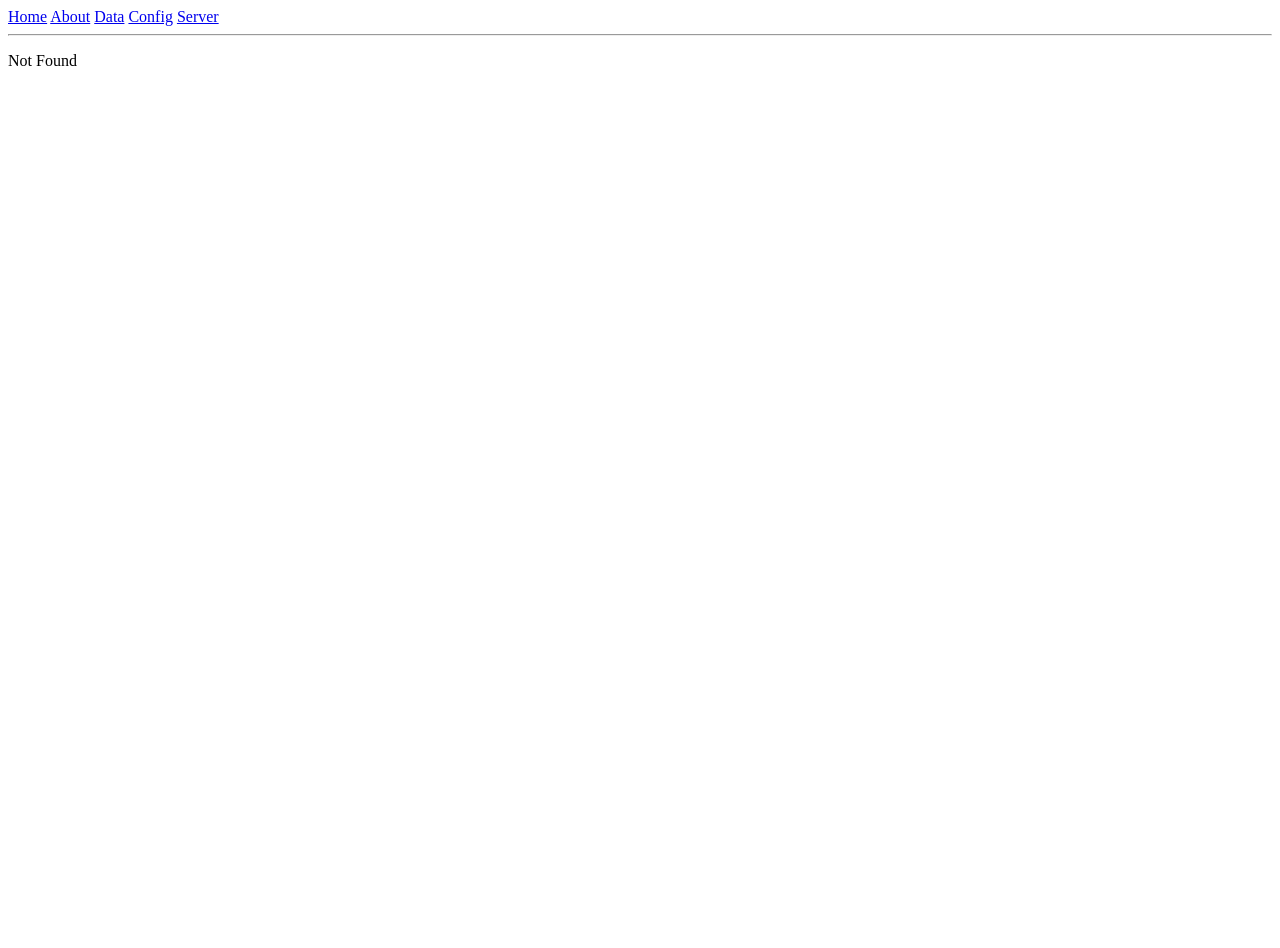
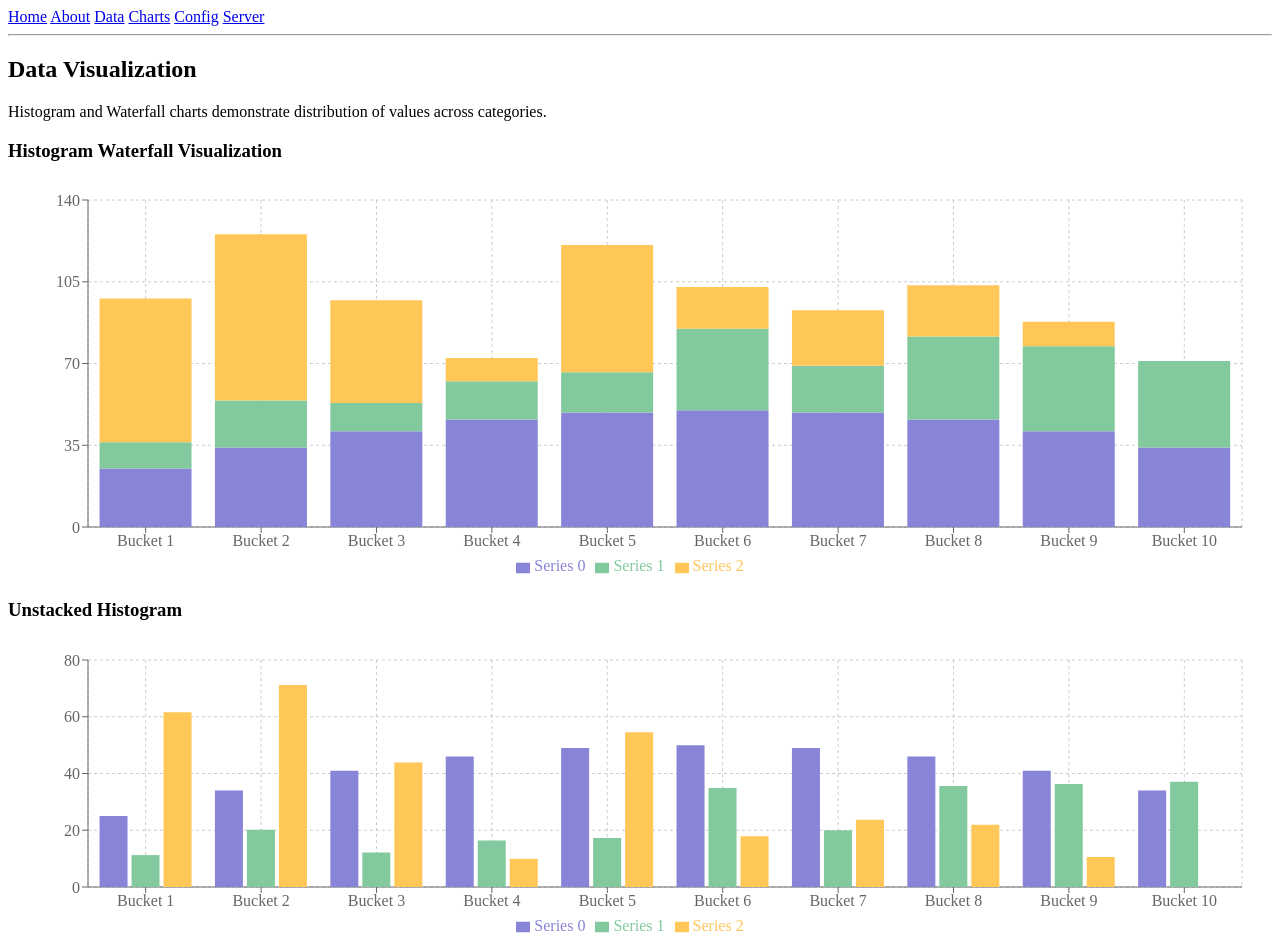
Before and after one commit to getong/tauri_workspace_example, a React (Vite) app in the folder tauri_react_example/: page /charts in a window 1280 px wide. Before the commit this address had no page. Before the commit the page ends 800 px from the top, so only its background shows below. Built offline with nearby package versions, Linux system fonts and the light colour scheme.

Commit message:
add recharts

```diff
--- a/tauri_react_example/package.json
+++ b/tauri_react_example/package.json
@@ -18,6 +18,7 @@
     "cannon-es": "^0.20.0",
     "react": "^19.1.0",
     "react-dom": "^19.1.0",
+    "recharts": "^2.15.3",
     "tailwindcss": "^4.1.7",
     "three": "^0.176.0"
   },
--- /dev/null
+++ b/tauri_react_example/src/components/HistogramWaterfall.tsx
@@ -0,0 +1,161 @@
+import { useState, useEffect } from "react";
+import {
+  BarChart,
+  Bar,
+  XAxis,
+  YAxis,
+  CartesianGrid,
+  Tooltip,
+  Legend,
+  ResponsiveContainer,
+} from "recharts";
+
+interface HistogramWaterfallProps {
+  className?: string;
+}
+
+// Generate random data for the histogram waterfall
+const generateData = (numBuckets: number, numSeries: number) => {
+  const data = [];
+
+  // Create time series with random distributions
+  for (let i = 0; i < numBuckets; i++) {
+    const entry: Record<string, any> = {
+      bucket: `Bucket ${i + 1}`,
+    };
+
+    // Generate series data with varying distributions
+    for (let j = 0; j < numSeries; j++) {
+      // Create different patterns for each series
+      if (j === 0) {
+        // Normal-ish distribution
+        const center = numBuckets / 2;
+        const distance = Math.abs(i - center);
+        entry[`series${j}`] = Math.max(0, 50 - distance * distance);
+      } else if (j === 1) {
+        // Increasing trend with noise
+        entry[`series${j}`] = Math.max(0, i * 3 + Math.random() * 20);
+      } else {
+        // Random values with bias based on bucket
+        entry[`series${j}`] = Math.max(
+          0,
+          (numBuckets - i) * Math.random() * 10,
+        );
+      }
+    }
+
+    data.push(entry);
+  }
+
+  return data;
+};
+
+const HistogramWaterfall = ({ className = "" }: HistogramWaterfallProps) => {
+  const [data, setData] = useState<any[]>([]);
+  const [seriesCount] = useState(3); // Reduced for better performance
+
+  useEffect(() => {
+    console.log("Generating chart data");
+    // Generate initial data
+    const initialData = generateData(10, seriesCount);
+    console.log("Data generated:", initialData);
+    setData(initialData);
+  }, [seriesCount]);
+
+  // Create array of series names for the chart
+  const seriesNames = Array.from(
+    { length: seriesCount },
+    (_, i) => `series${i}`,
+  );
+
+  // Generate a color for each series
+  const getColor = (index: number) => {
+    const colors = [
+      "#8884d8",
+      "#82ca9d",
+      "#ffc658",
+      "#ff7300",
+      "#0088fe",
+      "#00C49F",
+      "#FFBB28",
+      "#FF8042",
+      "#a4de6c",
+      "#d0ed57",
+    ];
+    return colors[index % colors.length];
+  };
+
+  console.log("Rendering HistogramWaterfall with data length:", data.length);
+
+  if (data.length === 0) {
+    return (
+      <div className="flex items-center justify-center h-64">
+        Loading chart data...
+      </div>
+    );
+  }
+
+  return (
+    <div
+      className={`flex flex-col ${className}`}
+      style={{ width: "100%", height: "100%" }}
+    >
+      <div className="bg-white p-4 rounded-lg shadow mb-4">
+        <h3 className="text-lg font-medium mb-2">
+          Histogram Waterfall Visualization
+        </h3>
+        <div style={{ width: "100%", height: 400 }}>
+          <ResponsiveContainer width="100%" height="100%">
+            <BarChart
+              data={data}
+              margin={{ top: 20, right: 30, left: 20, bottom: 5 }}
+            >
+              <CartesianGrid strokeDasharray="3 3" />
+              <XAxis dataKey="bucket" />
+              <YAxis />
+              <Tooltip />
+              <Legend />
+              {seriesNames.map((series, index) => (
+                <Bar
+                  key={series}
+                  dataKey={series}
+                  fill={getColor(index)}
+                  stackId="stack"
+                  name={`Series ${index}`}
+                />
+              ))}
+            </BarChart>
+          </ResponsiveContainer>
+        </div>
+      </div>
+
+      <div className="bg-white p-4 rounded-lg shadow">
+        <h3 className="text-lg font-medium mb-2">Unstacked Histogram</h3>
+        <div style={{ width: "100%", height: 300 }}>
+          <ResponsiveContainer width="100%" height="100%">
+            <BarChart
+              data={data}
+              margin={{ top: 20, right: 30, left: 20, bottom: 5 }}
+            >
+              <CartesianGrid strokeDasharray="3 3" />
+              <XAxis dataKey="bucket" />
+              <YAxis />
+              <Tooltip />
+              <Legend />
+              {seriesNames.map((series, index) => (
+                <Bar
+                  key={series}
+                  dataKey={series}
+                  fill={getColor(index)}
+                  name={`Series ${index}`}
+                />
+              ))}
+            </BarChart>
+          </ResponsiveContainer>
+        </div>
+      </div>
+    </div>
+  );
+};
+
+export default HistogramWaterfall;
--- a/tauri_react_example/src/routeTree.gen.ts
+++ b/tauri_react_example/src/routeTree.gen.ts
@@ -14,6 +14,7 @@ import { Route as rootRoute } from "./routes/__root";
 import { Route as ServerImport } from "./routes/server";
 import { Route as DataImport } from "./routes/data";
 import { Route as ConfigImport } from "./routes/config";
+import { Route as ChartsImport } from "./routes/charts";
 import { Route as AboutImport } from "./routes/about";
 import { Route as IndexImport } from "./routes/index";
 
@@ -34,6 +35,12 @@ const DataRoute = DataImport.update({
 const ConfigRoute = ConfigImport.update({
   id: "/config",
   path: "/config",
+  getParentRoute: () => rootRoute,
+} as any);
+
+const ChartsRoute = ChartsImport.update({
+  id: "/charts",
+  path: "/charts",
   getParentRoute: () => rootRoute,
 } as any);
 
@@ -67,6 +74,13 @@ declare module "@tanstack/react-router" {
       preLoaderRoute: typeof AboutImport;
       parentRoute: typeof rootRoute;
     };
+    "/charts": {
+      id: "/charts";
+      path: "/charts";
+      fullPath: "/charts";
+      preLoaderRoute: typeof ChartsImport;
+      parentRoute: typeof rootRoute;
+    };
     "/config": {
       id: "/config";
       path: "/config";
@@ -96,6 +110,7 @@ declare module "@tanstack/react-router" {
 export interface FileRoutesByFullPath {
   "/": typeof IndexRoute;
   "/about": typeof AboutRoute;
+  "/charts": typeof ChartsRoute;
   "/config": typeof ConfigRoute;
   "/data": typeof DataRoute;
   "/server": typeof ServerRoute;
@@ -104,6 +119,7 @@ export interface FileRoutesByFullPath {
 export interface FileRoutesByTo {
   "/": typeof IndexRoute;
   "/about": typeof AboutRoute;
+  "/charts": typeof ChartsRoute;
   "/config": typeof ConfigRoute;
   "/data": typeof DataRoute;
   "/server": typeof ServerRoute;
@@ -113,6 +129,7 @@ export interface FileRoutesById {
   __root__: typeof rootRoute;
   "/": typeof IndexRoute;
   "/about": typeof AboutRoute;
+  "/charts": typeof ChartsRoute;
   "/config": typeof ConfigRoute;
   "/data": typeof DataRoute;
   "/server": typeof ServerRoute;
@@ -120,16 +137,17 @@ export interface FileRoutesById {
 
 export interface FileRouteTypes {
   fileRoutesByFullPath: FileRoutesByFullPath;
-  fullPaths: "/" | "/about" | "/config" | "/data" | "/server";
+  fullPaths: "/" | "/about" | "/charts" | "/config" | "/data" | "/server";
   fileRoutesByTo: FileRoutesByTo;
-  to: "/" | "/about" | "/config" | "/data" | "/server";
-  id: "__root__" | "/" | "/about" | "/config" | "/data" | "/server";
+  to: "/" | "/about" | "/charts" | "/config" | "/data" | "/server";
+  id: "__root__" | "/" | "/about" | "/charts" | "/config" | "/data" | "/server";
   fileRoutesById: FileRoutesById;
 }
 
 export interface RootRouteChildren {
   IndexRoute: typeof IndexRoute;
   AboutRoute: typeof AboutRoute;
+  ChartsRoute: typeof ChartsRoute;
   ConfigRoute: typeof ConfigRoute;
   DataRoute: typeof DataRoute;
   ServerRoute: typeof ServerRoute;
@@ -138,6 +156,7 @@ export interface RootRouteChildren {
 const rootRouteChildren: RootRouteChildren = {
   IndexRoute: IndexRoute,
   AboutRoute: AboutRoute,
+  ChartsRoute: ChartsRoute,
   ConfigRoute: ConfigRoute,
   DataRoute: DataRoute,
   ServerRoute: ServerRoute,
@@ -155,6 +174,7 @@ export const routeTree = rootRoute
       "children": [
         "/",
         "/about",
+        "/charts",
         "/config",
         "/data",
         "/server"
@@ -165,6 +185,9 @@ export const routeTree = rootRoute
     },
     "/about": {
       "filePath": "about.tsx"
+    },
+    "/charts": {
+      "filePath": "charts.tsx"
     },
     "/config": {
       "filePath": "config.tsx"
--- a/tauri_react_example/src/routes/__root.tsx
+++ b/tauri_react_example/src/routes/__root.tsx
@@ -13,6 +13,9 @@ export const Route = createRootRoute({
         <Link to="/data" className="[&.active]:font-bold">
           Data
         </Link>{" "}
+        <Link to="/charts" className="[&.active]:font-bold">
+          Charts
+        </Link>{" "}
         <Link to="/config" className="[&.active]:font-bold">
           Config
         </Link>{" "}
--- /dev/null
+++ b/tauri_react_example/src/routes/charts.tsx
@@ -0,0 +1,24 @@
+import { createFileRoute } from "@tanstack/react-router";
+import HistogramWaterfall from "../components/HistogramWaterfall";
+
+export const Route = createFileRoute("/charts")({
+  component: Charts,
+});
+
+function Charts() {
+  return (
+    <div className="p-2">
+      <h2 className="text-2xl font-bold mb-4">Data Visualization</h2>
+      <p className="mb-4">
+        Histogram and Waterfall charts demonstrate distribution of values across
+        categories.
+      </p>
+      <div
+        className="border border-gray-300 rounded-lg overflow-hidden bg-gray-50 p-4"
+        style={{ minHeight: "800px" }}
+      >
+        <HistogramWaterfall />
+      </div>
+    </div>
+  );
+}
```
